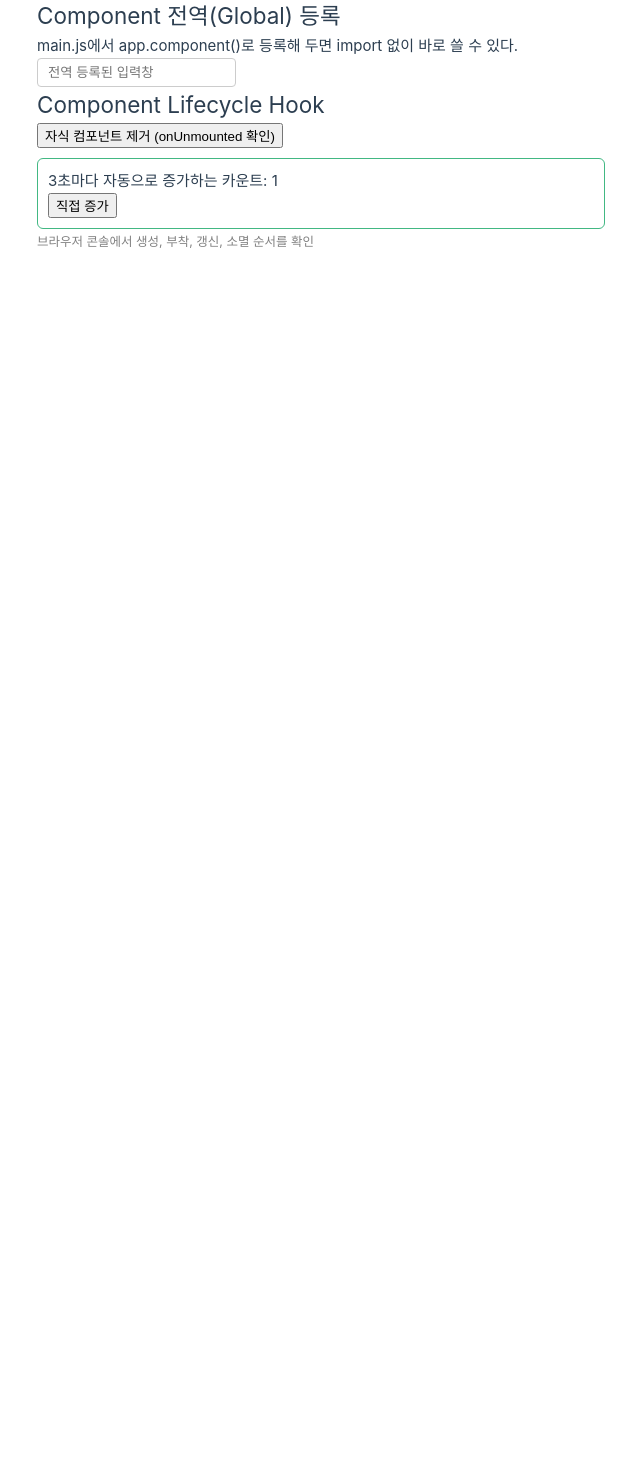
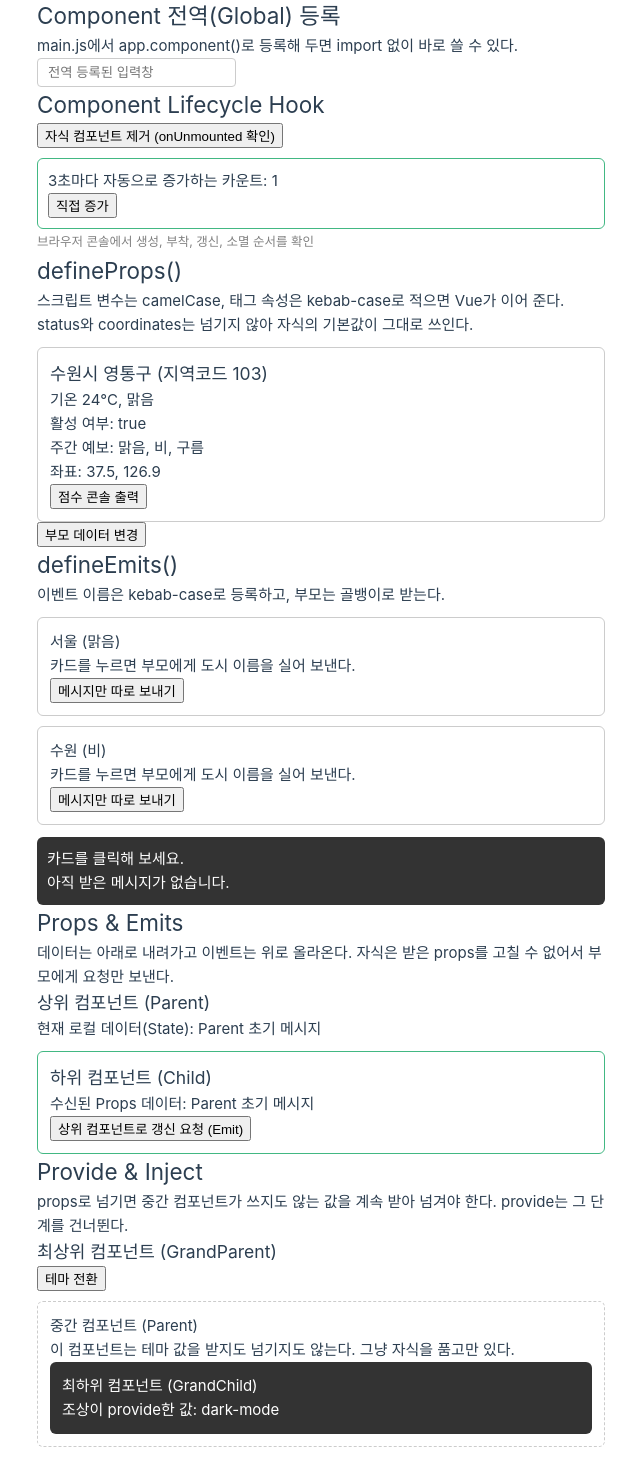
Before and after one commit to givpro22/skala-vue, a Vue app: page / in a window 1280 px wide. Shown: the part 8182-9649 px from the top of the page, without its empty margins (15-655 px from the left). Before the commit the page ends 8455 px from the top, so only its background shows below. Built offline with nearby package versions, Linux system fonts and the light colour scheme.

Commit message:
Props, Emits, Provide 실습

```diff
--- a/src/App.vue
+++ b/src/App.vue
@@ -35,6 +35,10 @@ import WatchEffectSample from './components/practices/composition/WatchEffectSam
 import ComponentLocal from './components/practices/component/ComponentLocal.vue'
 import ComponentGlobal from './components/practices/component/ComponentGlobal.vue'
 import LifecycleDemo from './components/practices/component/LifecycleDemo.vue'
+import PropsSample from './components/practices/component/PropsSample.vue'
+import EmitsSample from './components/practices/component/EmitsSample.vue'
+import PropsEmitsParent from './components/practices/component/PropsEmitsParent.vue'
+import ProvideRoot from './components/practices/component/ProvideRoot.vue'
 </script>
 
 <template>
@@ -84,5 +88,9 @@ import LifecycleDemo from './components/practices/component/LifecycleDemo.vue'
     <ComponentLocal />
     <ComponentGlobal />
     <LifecycleDemo />
+    <PropsSample />
+    <EmitsSample />
+    <PropsEmitsParent />
+    <ProvideRoot />
   </div>
 </template>
--- /dev/null
+++ b/src/components/practices/component/EmitsCard.vue
@@ -0,0 +1,34 @@
+<script setup>
+defineProps({
+  cityName: String,
+  status: String,
+})
+
+const emit = defineEmits(['select-city', 'send-message'])
+
+const handleCardClick = (name) => {
+  emit('select-city', name)
+}
+
+const sendToParent = () => {
+  emit('send-message', '안녕하세요, 부모 컴포넌트!')
+}
+</script>
+
+<template>
+  <div class="emits-card" @click="handleCardClick(cityName)">
+    <h4>{{ cityName }} ({{ status }})</h4>
+    <p>카드를 누르면 부모에게 도시 이름을 실어 보낸다.</p>
+    <button @click.stop="sendToParent">메시지만 따로 보내기</button>
+  </div>
+</template>
+
+<style scoped>
+.emits-card {
+  margin-top: 10px;
+  padding: 12px;
+  border: 1px solid #ccc;
+  border-radius: 6px;
+  cursor: pointer;
+}
+</style>
--- /dev/null
+++ b/src/components/practices/component/EmitsSample.vue
@@ -0,0 +1,52 @@
+<script setup>
+import { ref } from 'vue'
+import EmitsCard from './EmitsCard.vue'
+
+const selectedCityInfo = ref('카드를 클릭해 보세요.')
+const receivedMessage = ref('아직 받은 메시지가 없습니다.')
+
+const receiveCitySignal = (cityName) => {
+  selectedCityInfo.value = `${cityName}이(가) 선택되었습니다.`
+}
+
+const receiveMessage = (message) => {
+  receivedMessage.value = message
+  console.log('자식으로부터 받은 메시지:', message)
+}
+</script>
+
+<template>
+  <div class="practice-section">
+    <h2>defineEmits()</h2>
+
+    <p>이벤트 이름은 kebab-case로 등록하고, 부모는 골뱅이로 받는다.</p>
+
+    <EmitsCard
+      city-name="서울"
+      status="맑음"
+      @select-city="receiveCitySignal"
+      @send-message="receiveMessage"
+    />
+    <EmitsCard
+      city-name="수원"
+      status="비"
+      @select-city="receiveCitySignal"
+      @send-message="receiveMessage"
+    />
+
+    <div class="status-bar">
+      <p>{{ selectedCityInfo }}</p>
+      <p>{{ receivedMessage }}</p>
+    </div>
+  </div>
+</template>
+
+<style scoped>
+.status-bar {
+  margin-top: 12px;
+  padding: 10px;
+  border-radius: 6px;
+  background-color: #333;
+  color: white;
+}
+</style>
--- /dev/null
+++ b/src/components/practices/component/InjectLeaf.vue
@@ -0,0 +1,29 @@
+<script setup>
+import { inject } from 'vue'
+
+const theme = inject('globalTheme')
+</script>
+
+<template>
+  <div class="leaf" :class="theme">
+    <h4>최하위 컴포넌트 (GrandChild)</h4>
+    <p>조상이 provide한 값: {{ theme }}</p>
+  </div>
+</template>
+
+<style scoped>
+.leaf {
+  padding: 12px;
+  border-radius: 6px;
+}
+
+.leaf.dark-mode {
+  background-color: #333;
+  color: white;
+}
+
+.leaf.light-mode {
+  background-color: #f4f4f4;
+  color: #333;
+}
+</style>
--- /dev/null
+++ b/src/components/practices/component/PropsCard.vue
@@ -0,0 +1,57 @@
+<script setup>
+const props = defineProps({
+  cityName: String,
+  areaId: [String, Number],
+  temperature: {
+    type: Number,
+    required: true,
+  },
+  status: {
+    type: String,
+    default: '맑음',
+  },
+  isActive: {
+    type: Boolean,
+    default: false,
+  },
+  weeklyForecast: {
+    type: Array,
+    // 배열과 객체의 기본값은 함수 형태로 반환해야 한다
+    default: () => [],
+  },
+  coordinates: {
+    type: Object,
+    default: () => ({ lat: 37.5, lng: 126.9 }),
+  },
+  score: {
+    type: Number,
+    validator(value) {
+      return value >= 0 && value <= 100
+    },
+  },
+})
+
+const checkPopularity = () => {
+  console.log(`${props.cityName} 점수: ${props.score}`)
+}
+</script>
+
+<template>
+  <div class="props-card">
+    <h3>{{ cityName }} (지역코드 {{ areaId }})</h3>
+    <p>기온 {{ temperature }}°C, {{ status }}</p>
+    <p>활성 여부: {{ isActive }}</p>
+    <p>주간 예보: {{ weeklyForecast.join(', ') }}</p>
+    <p>좌표: {{ coordinates.lat }}, {{ coordinates.lng }}</p>
+    <button @click="checkPopularity">점수 콘솔 출력</button>
+  </div>
+</template>
+
+<style scoped>
+.props-card {
+  margin-top: 10px;
+  padding: 12px;
+  border: 1px solid #ccc;
+  border-radius: 6px;
+}
+</style>
--- /dev/null
+++ b/src/components/practices/component/PropsEmitsChild.vue
@@ -0,0 +1,36 @@
+<script setup>
+defineProps({
+  parentData: {
+    type: String,
+    required: true,
+  },
+})
+
+const emit = defineEmits(['update-request'])
+
+const sendNotification = () => {
+  const payload = 'Child에서 가공한 새로운 데이터'
+  emit('update-request', payload)
+}
+</script>
+
+<template>
+  <div class="child-container">
+    <h3>하위 컴포넌트 (Child)</h3>
+
+    <p>
+      수신된 Props 데이터: <strong>{{ parentData }}</strong>
+    </p>
+
+    <button @click="sendNotification">상위 컴포넌트로 갱신 요청 (Emit)</button>
+  </div>
+</template>
+
+<style scoped>
+.child-container {
+  margin-top: 10px;
+  padding: 12px;
+  border: 1px solid #42b883;
+  border-radius: 6px;
+}
+</style>
--- /dev/null
+++ b/src/components/practices/component/PropsEmitsParent.vue
@@ -0,0 +1,25 @@
+<script setup>
+import { ref } from 'vue'
+import PropsEmitsChild from './PropsEmitsChild.vue'
+
+const message = ref('Parent 초기 메시지')
+
+const handleUpdateRequest = (newValue) => {
+  message.value = newValue
+}
+</script>
+
+<template>
+  <div class="practice-section">
+    <h2>Props &amp; Emits</h2>
+
+    <p>데이터는 아래로 내려가고 이벤트는 위로 올라온다. 자식은 받은 props를 고칠 수 없어서 부모에게 요청만 보낸다.</p>
+
+    <h3>상위 컴포넌트 (Parent)</h3>
+    <p>
+      현재 로컬 데이터(State): <strong>{{ message }}</strong>
+    </p>
+
+    <PropsEmitsChild :parent-data="message" @update-request="handleUpdateRequest" />
+  </div>
+</template>
--- /dev/null
+++ b/src/components/practices/component/PropsSample.vue
@@ -0,0 +1,27 @@
+<script setup>
+import { ref } from 'vue'
+import PropsCard from './PropsCard.vue'
+
+const selectCityName = ref('수원시 영통구')
+const areaCode = ref(103)
+</script>
+
+<template>
+  <div class="practice-section">
+    <h2>defineProps()</h2>
+
+    <p>스크립트 변수는 camelCase, 태그 속성은 kebab-case로 적으면 Vue가 이어 준다.</p>
+    <p>status와 coordinates는 넘기지 않아 자식의 기본값이 그대로 쓰인다.</p>
+
+    <PropsCard
+      :city-name="selectCityName"
+      :area-id="areaCode"
+      :temperature="24"
+      :is-active="true"
+      :weekly-forecast="['맑음', '비', '구름']"
+      :score="88"
+    />
+
+    <button @click="selectCityName = '광주시 북구'">부모 데이터 변경</button>
+  </div>
+</template>
--- /dev/null
+++ b/src/components/practices/component/ProvideMiddle.vue
@@ -0,0 +1,21 @@
+<script setup>
+import InjectLeaf from './InjectLeaf.vue'
+</script>
+
+<template>
+  <div class="middle">
+    <h4>중간 컴포넌트 (Parent)</h4>
+    <p>이 컴포넌트는 테마 값을 받지도 넘기지도 않는다. 그냥 자식을 품고만 있다.</p>
+
+    <InjectLeaf />
+  </div>
+</template>
+
+<style scoped>
+.middle {
+  margin-top: 10px;
+  padding: 12px;
+  border: 1px dashed #ccc;
+  border-radius: 6px;
+}
+</style>
--- /dev/null
+++ b/src/components/practices/component/ProvideRoot.vue
@@ -0,0 +1,25 @@
+<script setup>
+import { ref, provide } from 'vue'
+import ProvideMiddle from './ProvideMiddle.vue'
+
+const themeColor = ref('dark-mode')
+
+provide('globalTheme', themeColor)
+
+const toggleTheme = () => {
+  themeColor.value = themeColor.value === 'dark-mode' ? 'light-mode' : 'dark-mode'
+}
+</script>
+
+<template>
+  <div class="practice-section">
+    <h2>Provide &amp; Inject</h2>
+
+    <p>props로 넘기면 중간 컴포넌트가 쓰지도 않는 값을 계속 받아 넘겨야 한다. provide는 그 단계를 건너뛴다.</p>
+
+    <h3>최상위 컴포넌트 (GrandParent)</h3>
+    <button @click="toggleTheme">테마 전환</button>
+
+    <ProvideMiddle />
+  </div>
+</template>
```
Also changed, not shown: 1 other file (tests, documents, lock files or other folders).
